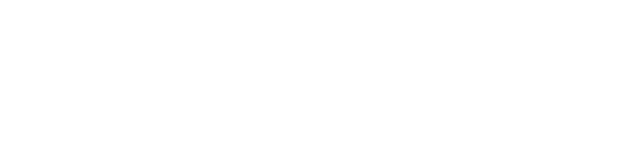
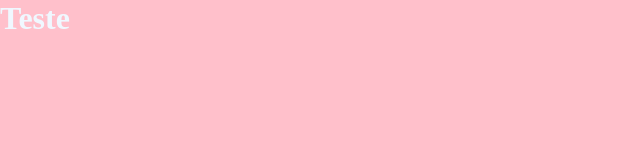
Before and after one commit to Meiko-Sama/LimaSenai, a plain HTML site: page Teste/index.html in a window 1280 px wide. Shown: the whole page, without its empty margins (0-640 px from the left). Drawn offline with Linux system fonts and the light colour scheme.

Commit message:
PARA DE DA COMMIT UAAAAAAAAAAAAAAAAAAAAAAAAAAAAAAAAAAAAAAAAAAAAAAAAAA

```diff
--- a/Teste/index.html
+++ b/Teste/index.html
@@ -6,5 +6,7 @@
     <link rel="stylesheet" href="./styles/styles.css" />
     <title>Display Grid</title>
   </head>
-  <body></body>
+  <body>
+    <h1>Teste</h1>
+  </body>
 </html>
--- a/Teste/styles/styles.css
+++ b/Teste/styles/styles.css
@@ -0,0 +1,14 @@
+* {
+  box-sizing: border-box;
+  padding: 0;
+  margin: 0;
+}
+
+body {
+  height: 100vh;
+  background-color: pink;
+}
+
+body h1 {
+  color: aliceblue;
+}
```
